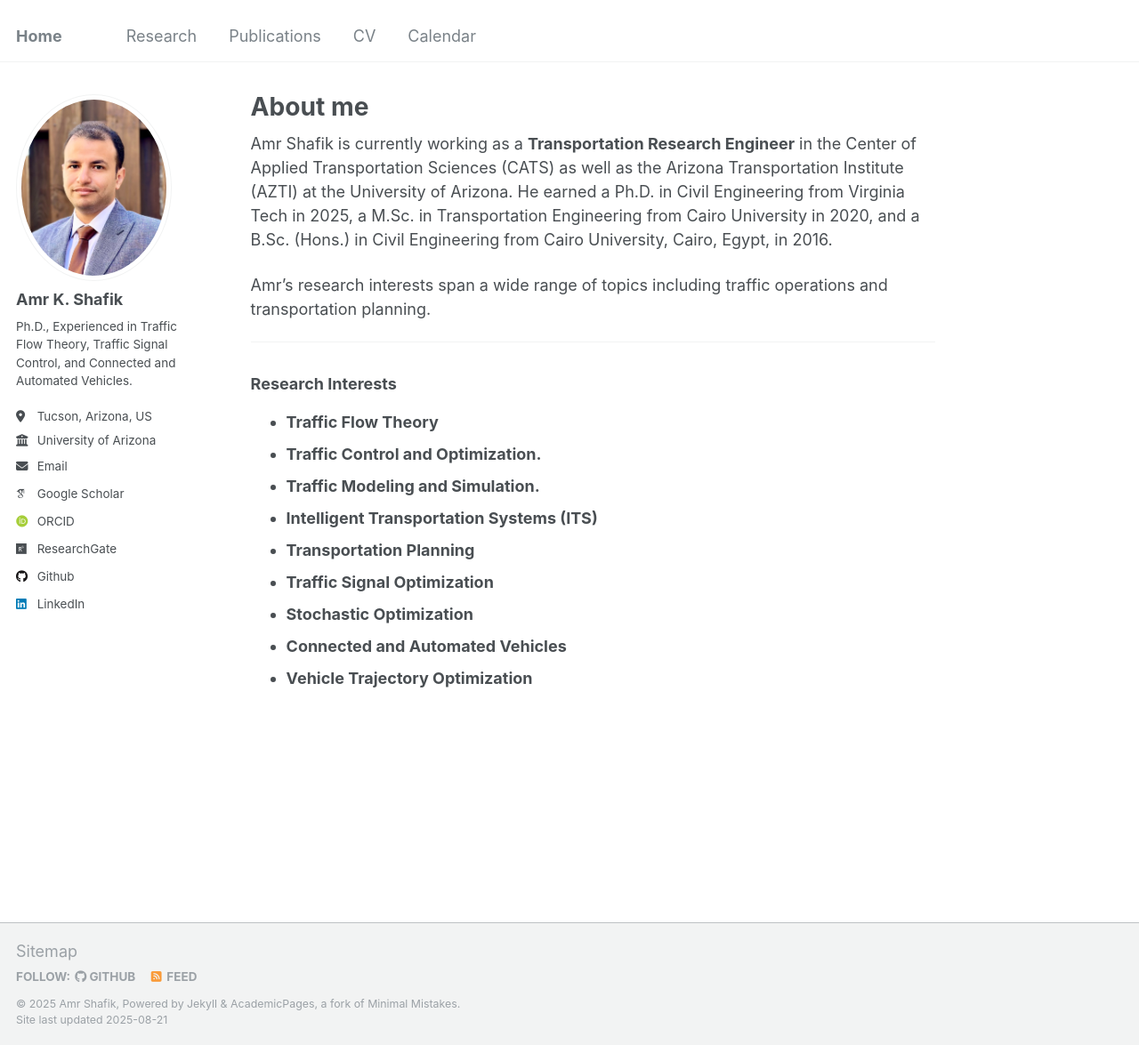
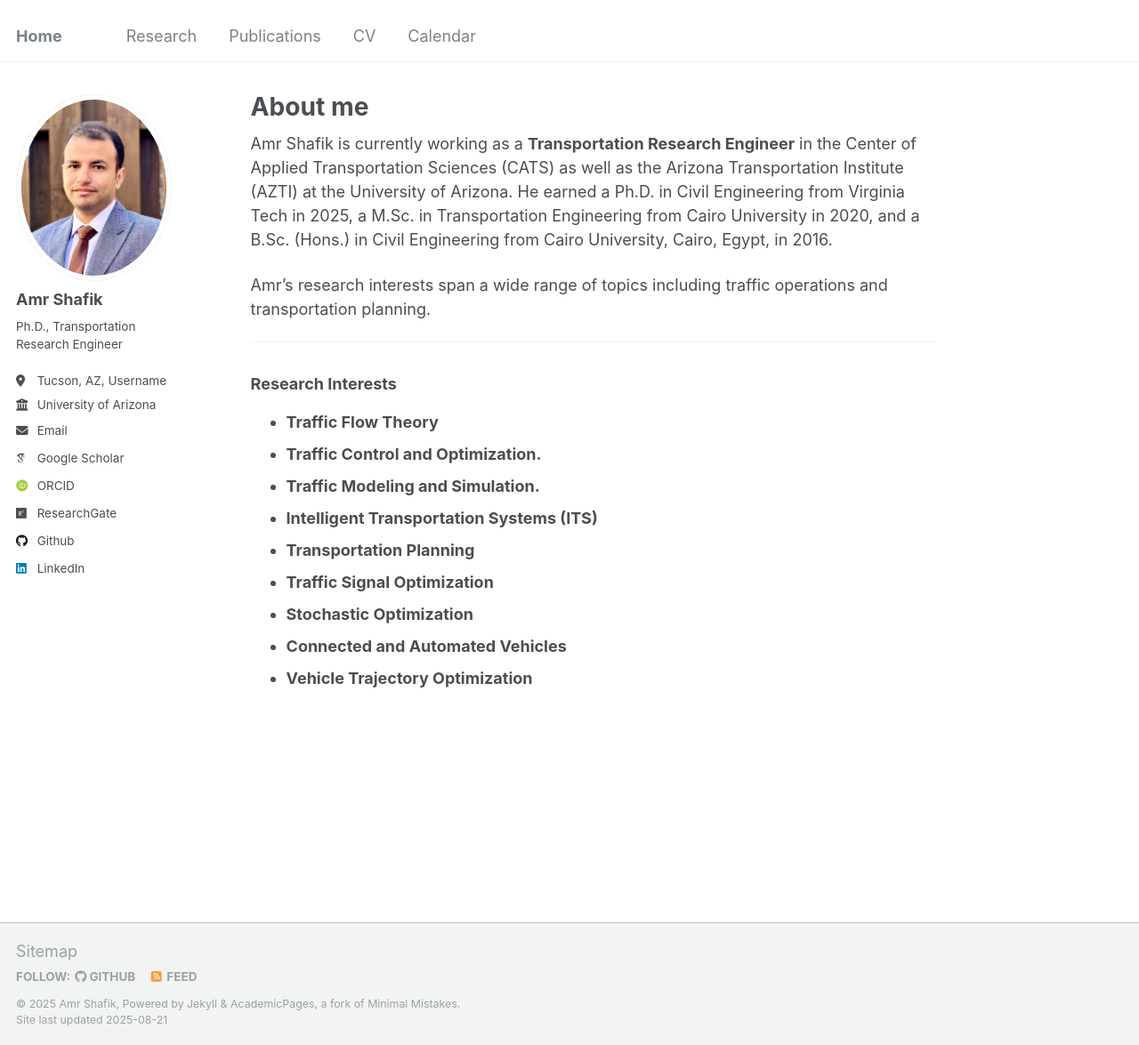
Before and after one commit to akshafik/amrshafik, a Jekyll site: the page built from _pages/about.md, in a window 1280 px wide and 1175 px high. Shown: the whole window at 89% size. Built offline with Jekyll 4.4.1, drawn with Linux system fonts in a browser that asks for light colours; some web fonts are replaced.

Commit message:
updating config file

```diff
--- a/_config.yml
+++ b/_config.yml
@@ -12,7 +12,7 @@ title                    : "Home"
 title_separator          : "-"
 name                     : &name "Amr Shafik"
 description              : &description "personal description"
-url                      : https://akshafik.github.io/amrshafik/ # the base hostname & protocol for your site e.g. "https://[your GitHub username].github.io"
+url                      : https://akshafik.github.io # the base hostname & protocol for your site e.g. "https://[your GitHub username].github.io"
 baseurl                  : "" # the subpath of your site, e.g. "/blog"
 repository               : "akshafik/akshafik.github.io"
 
@@ -22,10 +22,10 @@ repository               : "akshafik/akshafik.github.io"
 author:
   # Biographic information
   avatar           : "ashafik_profile.jpg"
-  name             : "Amr K. Shafik"
+  name             : "Amr Shafik"
   # pronouns         : "He/Him/His"
-  bio              : "Ph.D., Experienced in Traffic Flow Theory, Traffic Signal Control, and Connected and Automated Vehicles."
-  location         : "Tucson, Arizona, US"
+  bio              : "Ph.D., Transportation Research Engineer" # "Ph.D., Experienced in Traffic Flow Theory, Traffic Signal Control, and Connected and Automated Vehicles."
+  location         : "Tucson, AZ, Username"
   employer         : "University of Arizona"
   url              : "https://akshafik.github.io/amrshafik/"
   email            : "ashafik@arizona.edu"
@@ -86,7 +86,7 @@ publication_category:
     title: 'Research Reports'
 
 # Site Settings
-teaser                   :  # filename of teaser fallback teaser image placed in /images/, .e.g. "500x300.png"
+teaser                   : "ashafik_profile.jpg" # filename of teaser fallback teaser image placed in /images/, .e.g. "500x300.png"
 breadcrumbs              : false # true, false (default)
 words_per_minute         : 160
 future                   : true
@@ -148,7 +148,7 @@ social:
 
 # Analytics
 analytics:
-  provider               :  "false" # false (default), "google", "google-universal", "google-analytics-4", "custom"
+  provider               :  "google-universal" # false (default), "google", "google-universal", "google-analytics-4", "custom"
   google:
     tracking_id          :
 
@@ -308,7 +308,7 @@ sass:
 permalink: /:categories/:title/
 # paginate: 5 # amount of posts to show
 # paginate_path: /page:num/
-timezone: Etc/UTC # http://en.wikipedia.org/wiki/List_of_tz_database_time_zones
+timezone: MST # http://en.wikipedia.org/wiki/List_of_tz_database_time_zones
 
 
 # Plugins
```
